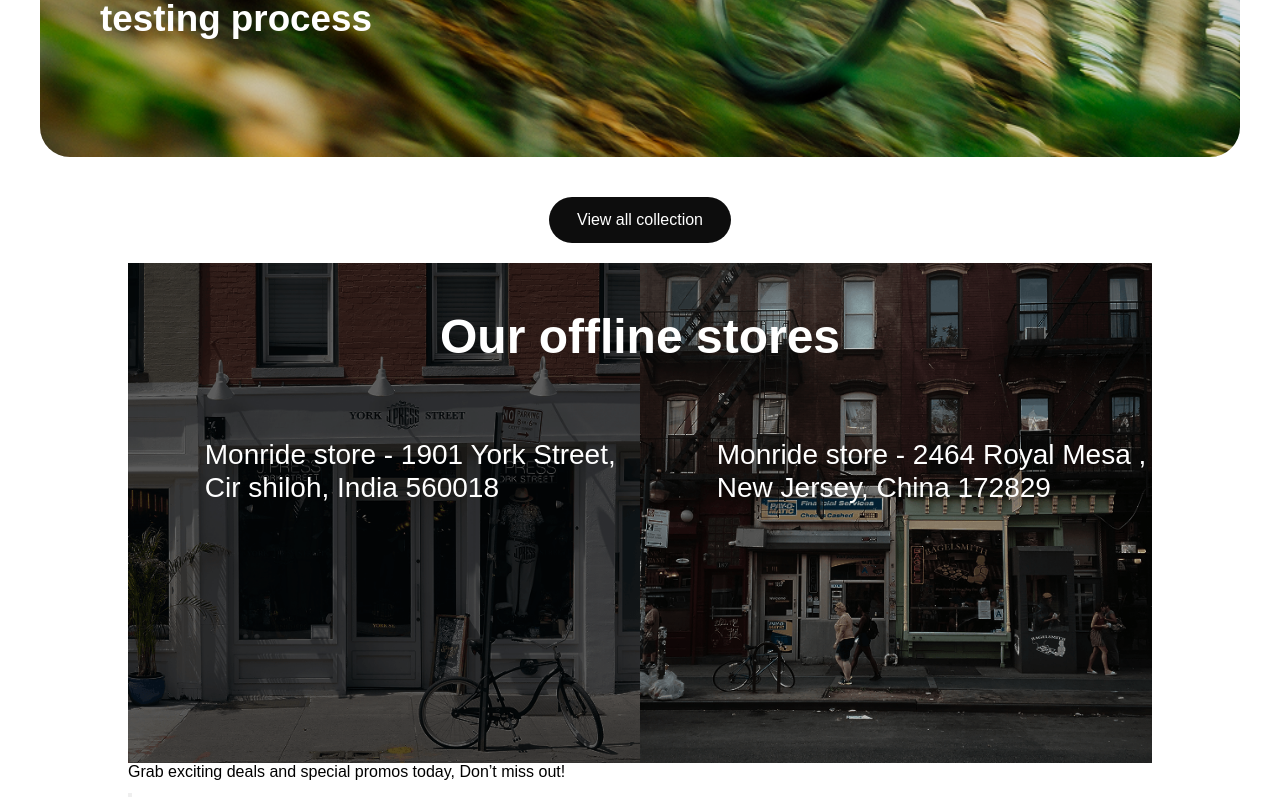
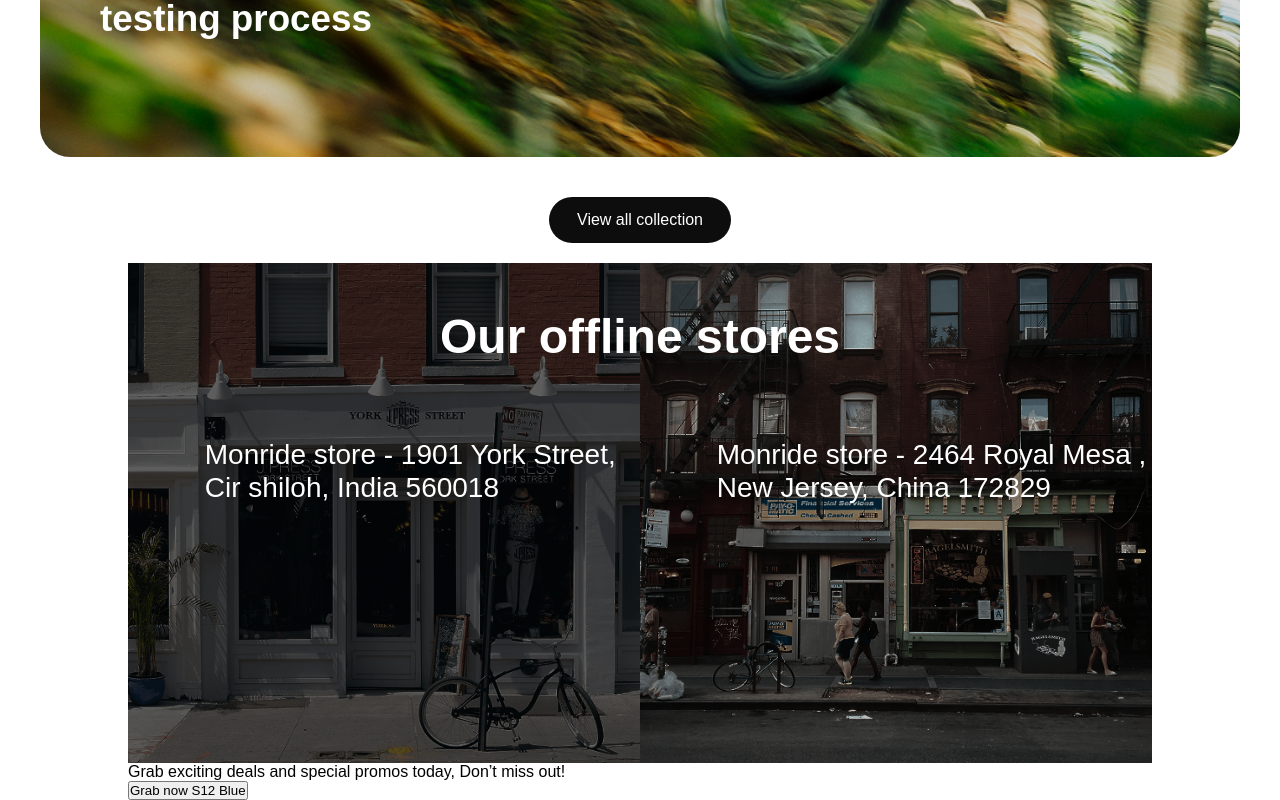
Before and after one commit to Akmalov-dev/Mornride, a React (Vite) app: page / in a window 1280 px wide. Shown: the part 964-1764 px from the top of the page. Built offline with nearby package versions, Linux system fonts and the light colour scheme.

Commit message:
grab star

```diff
--- a/src/components/Grab/Grab.jsx
+++ b/src/components/Grab/Grab.jsx
@@ -9,7 +9,7 @@ function Grab() {
             <div className="grap-wrapper">
                 <div className="grab-left">
                     <p className="grab-text">Grab exciting deals and special promos today, Don’t miss out!</p>
-                    <button className="grab-btn"></button>
+                    <button className="grab-btn">Grab now S12 Blue</button>
                 </div>
             </div>
         </div>
```
